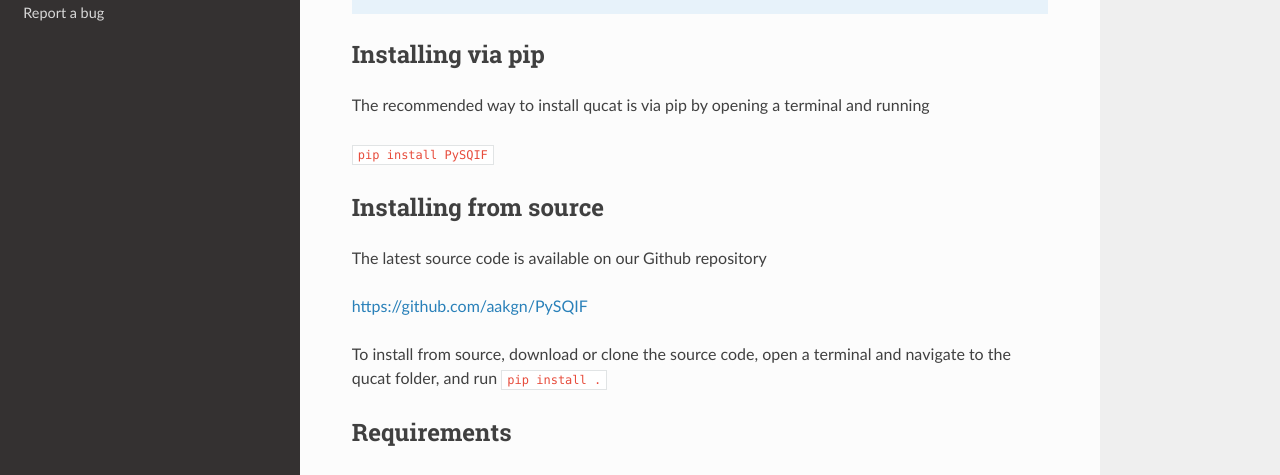
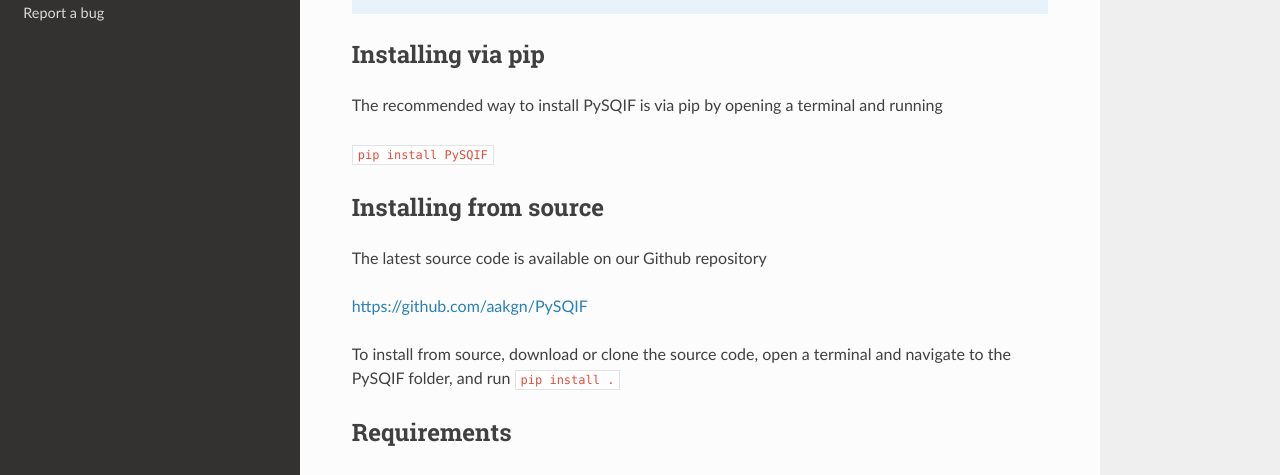
Before and after one commit to aakgn/PySQIF, a Sphinx documentation site: the page built from docs/source/installation.rst, in a window 1280 px wide and 1177 px high. Shown: the part 348-823 px from the top of the window. Built offline with Sphinx 7.4.7 and the Read the Docs theme 2.0.0, drawn with Linux system fonts in a browser that asks for light colours; pages that are not in the unit, such as notebooks, are missing from menus.

Commit message:
Update installation.rst

```diff
--- a/docs/source/installation.rst
+++ b/docs/source/installation.rst
@@ -9,7 +9,7 @@
 Installing via pip
 ==================
 
-The recommended way to install qucat is via pip by opening a terminal and running
+The recommended way to install PySQIF is via pip by opening a terminal and running
 
 ``pip install PySQIF``
 
@@ -21,7 +21,7 @@
 `<https://github.com/aakgn/PySQIF>`_
 
 To install from source, download or clone the source code,
-open a terminal and navigate to the qucat folder, and run
+open a terminal and navigate to the PySQIF folder, and run
 ``pip install .``
 
 
```
